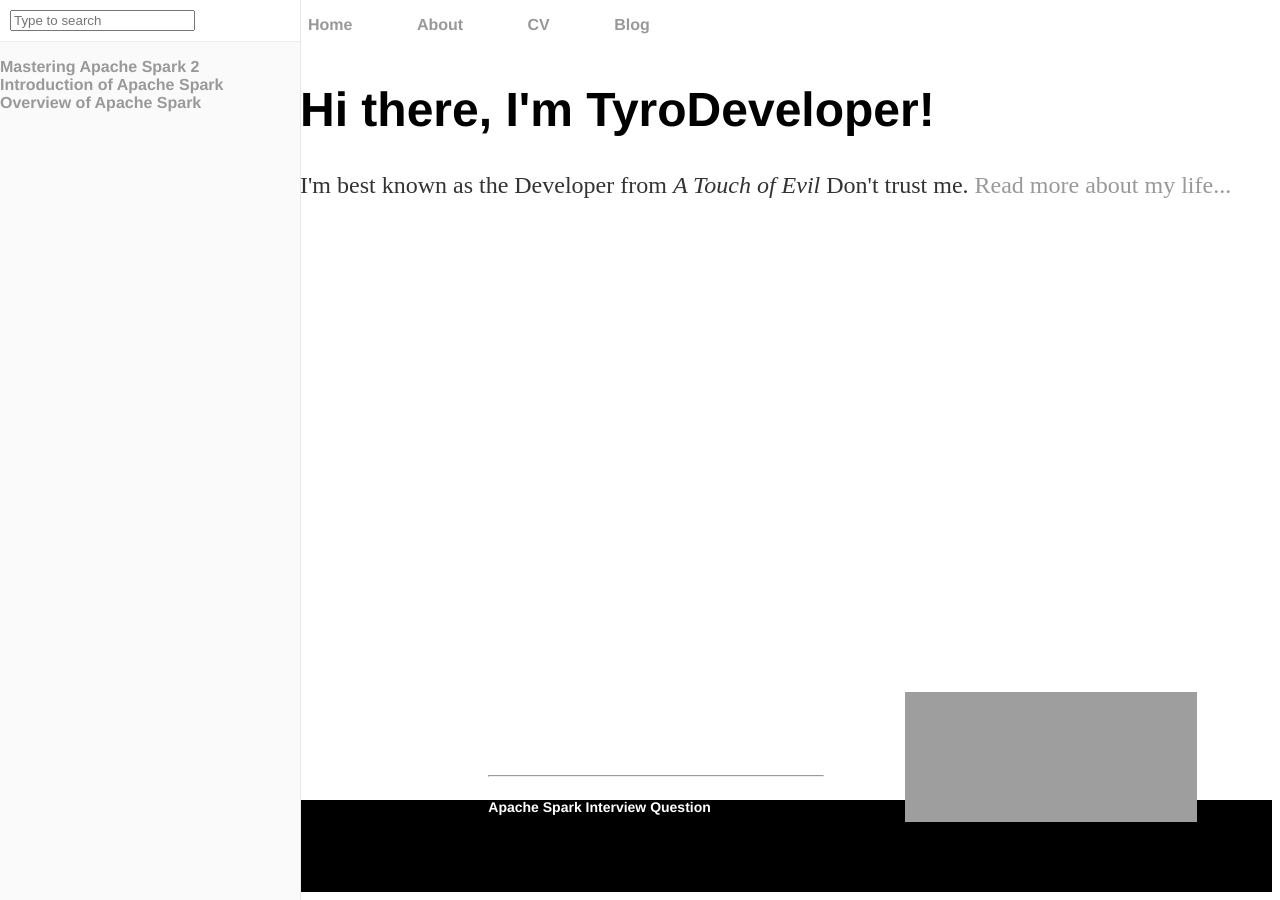
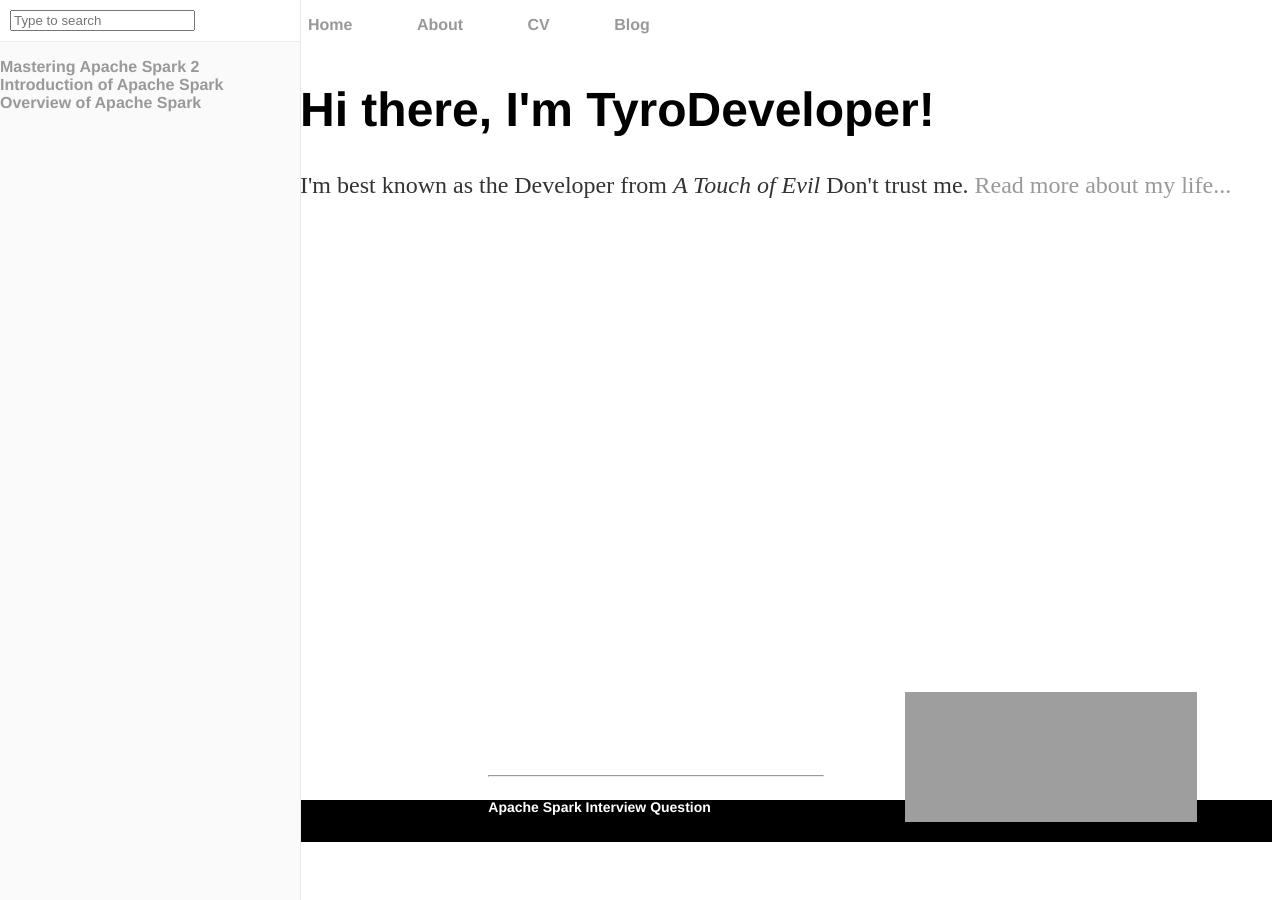
Before and after one commit to tyrodeveloper/tyrodeveloper.github.io, a Jekyll site: the page built from index.html, in a window 1280 px wide. Built offline with Jekyll 4.4.1, drawn with Linux system fonts in a browser that asks for light colours; grey boxes are pictures that could not be loaded.

Commit message:
Update default.html

```diff
--- a/_layouts/default.html
+++ b/_layouts/default.html
@@ -49,7 +49,7 @@
 	        		<li><a href="/">email</a></li>
 	        		<li><a href="/">github.com</a></li>
 				</ul>
-			<div style="background-color:#000;height:200px;" >
+			<div style="background-color:#000;height:150px;" >
 
 			<div class="col1">
 <ul style="list-style-type:square;">
```
